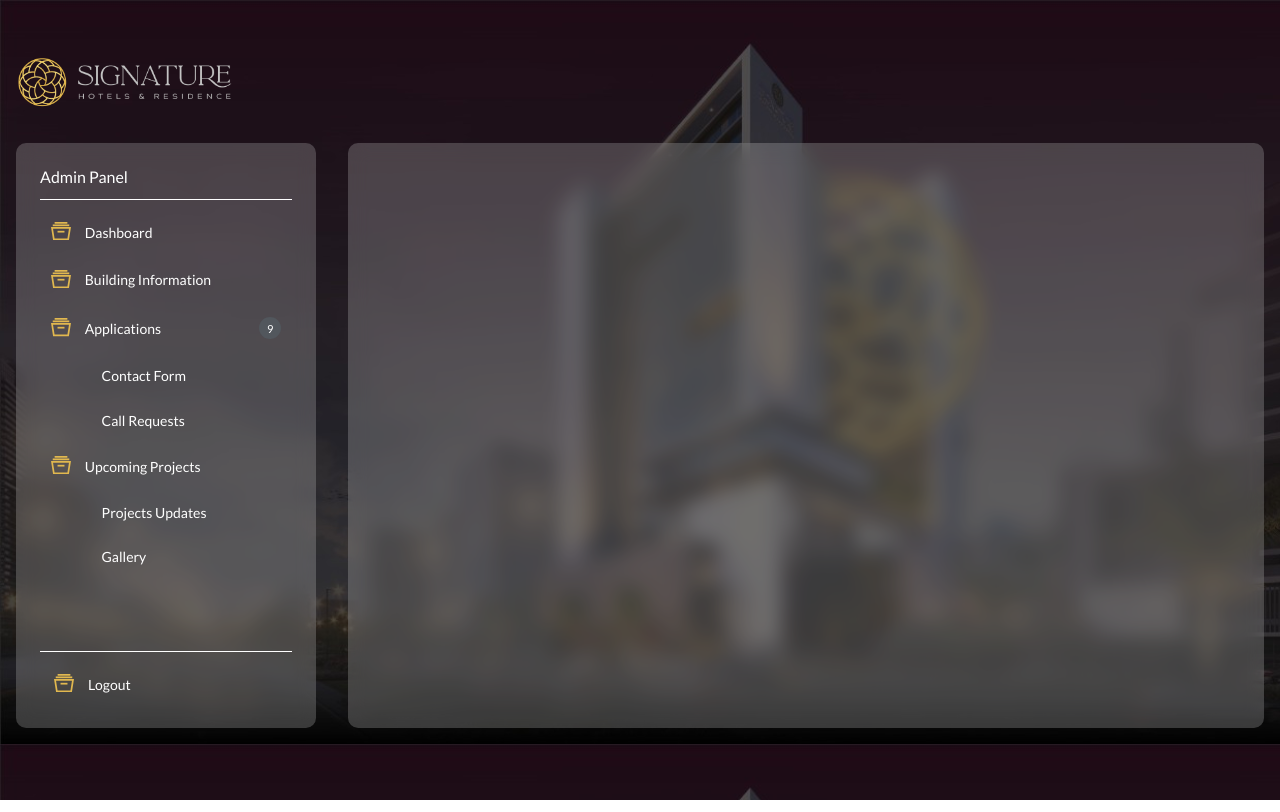
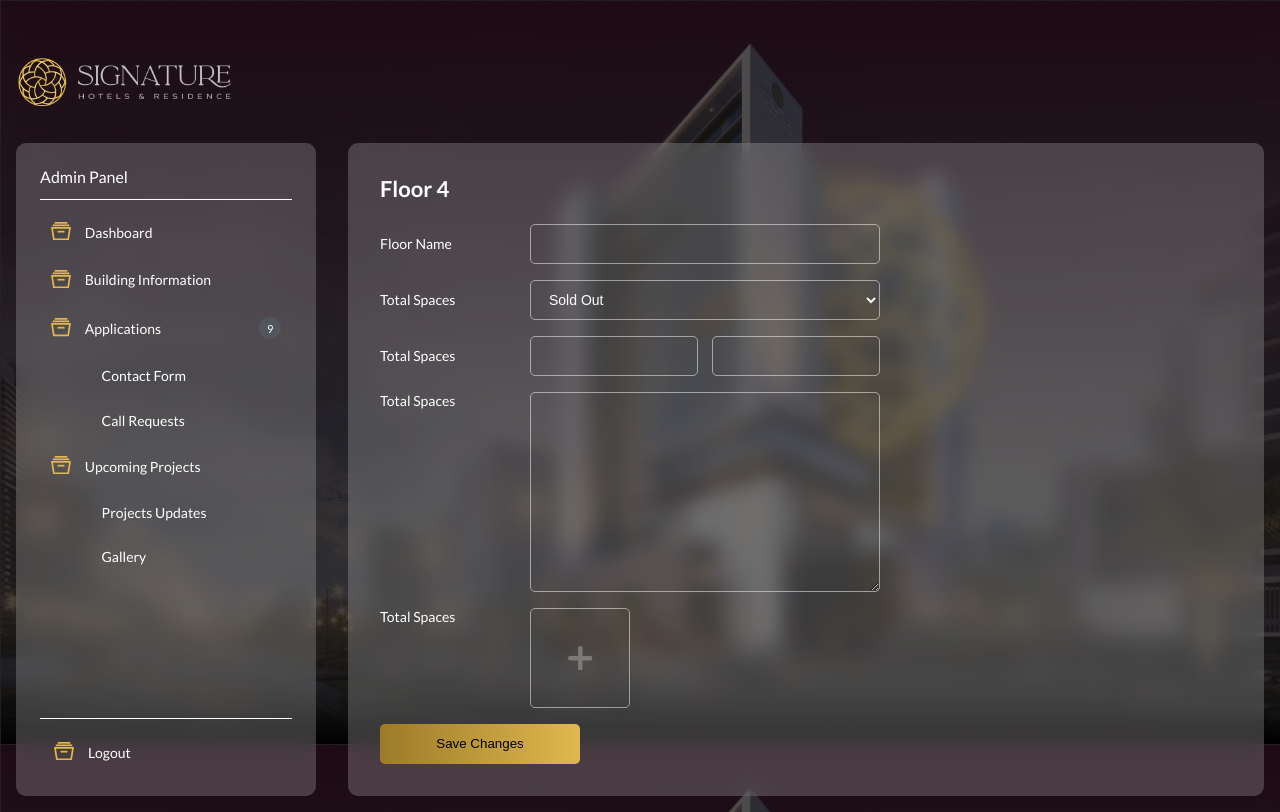
Before and after one commit to abrarkhalidofficial/signature-dashboard, a React (Create React App) app: page /dashboard/project-updates-new in a window 1280 px wide. Built offline with nearby package versions, Linux system fonts and the light colour scheme.

Commit message:
routing and structure done

```diff
--- a/src/App.js
+++ b/src/App.js
@@ -4,7 +4,7 @@ import {
   BrowserRouter as Router,
   Route,
   Switch,
-  Redirect,
+  // Redirect,
 } from "react-router-dom";
 import Login from "./Screens/Login";
 import BuildingInformation from "./Screens/BuildingInformation";
@@ -32,36 +32,28 @@ function Main({ setUser }) {
       <Switch>
         <Route exact path="/dashboard/" component={Dashboard} />
         <Route
-          exact
           path="/dashboard/building-information"
           component={BuildingInformation}
         />
         <Route
-          exact
-          path="/dashboard/building-information/edit"
+          path="/dashboard/building-information-edit"
           component={EditBuildingInformation}
         />
-        <Route exact path="/dashboard/spaces" component={Spaces} />
-        <Route exact path="/dashboard/spaces/new" component={AddSpace} />
-        <Route exact path="/dashboard/spaces/edit" component={EditSpace} />
-        <Route exact path="/dashboard/contacts" component={ContactForms} />
-        <Route exact path="/dashboard/call-requests" component={CallRequests} />
+        <Route path="/dashboard/spaces" component={Spaces} />
+        <Route path="/dashboard/spaces-new" component={AddSpace} />
+        <Route path="/dashboard/spaces-edit" component={EditSpace} />
+        <Route path="/dashboard/contacts" component={ContactForms} />
+        <Route path="/dashboard/call-requests" component={CallRequests} />
+        <Route path="/dashboard/project-updates" component={ProjectUpdates} />
         <Route
-          exact
-          path="/dashboard/project-updates"
-          component={ProjectUpdates}
-        />
-        <Route
-          exact
-          path="/dashboard/project-updates/new"
+          path="/dashboard/project-updates-new"
           component={AddProjectUpdate}
         />
         <Route
-          exact
-          path="/dashboard/project-updates/edit"
+          path="/dashboard/project-updates-edit"
           component={EditProjectUpdate}
         />
-        <Route exact path="/dashboard/gallery" component={Gallery} />
+        <Route path="/dashboard/gallery" component={Gallery} />
       </Switch>
     </div>
   );
--- a/src/Screens/AddProjectUpdate.js
+++ b/src/Screens/AddProjectUpdate.js
@@ -1,37 +1,50 @@
 import React from "react";
-import BuildInfoHeadingRow from "../Components/BuildInfoHeadingRow";
-import BuildingInfoEntryRow from "../Components/BuildingInfoEntryRow";
+import InputBox from "../Components/InputBox";
 
-export default function ContactForms() {
-  const tableRowEntry = [
-    { heading: "1" },
-    { heading: "Muhammad Ayaaz" },
-    { heading: "232 343 3248" },
-    { heading: "MuhammadAyaaz@gmail.com", type: "email" },
-    { heading: "View Message", type: "message" },
-  ];
-  const tableEntryHead = [
-    { heading: "Serial No." },
-    { heading: "Name" },
-    { heading: "Phone" },
-    { heading: "Email", type: "email" },
-    { heading: "Message" },
-  ];
+export default function AddProjectUpdates() {
   return (
     <div className="panel__container">
-      <div className="panel__container__header">Contact Forms</div>
-      <div className="panel__container__table">
-        <BuildInfoHeadingRow tableEntryHeading={tableEntryHead} />
-
-        <BuildingInfoEntryRow tableEntry={tableRowEntry} />
-        <BuildingInfoEntryRow tableEntry={tableRowEntry} />
-        <BuildingInfoEntryRow tableEntry={tableRowEntry} />
-        <BuildingInfoEntryRow tableEntry={tableRowEntry} />
-        <BuildingInfoEntryRow tableEntry={tableRowEntry} />
-        <BuildingInfoEntryRow tableEntry={tableRowEntry} />
-        <BuildingInfoEntryRow tableEntry={tableRowEntry} />
-        <BuildingInfoEntryRow tableEntry={tableRowEntry} />
-      </div>
+      <div className="panel__container__header">Floor 4</div>
+      <form className="panel__container__form">
+        <div className="panel__container__form__row">
+          <InputBox label="Floor Name" placeholder="" type="text" />
+        </div>
+        <div className="panel__container__form__row">
+          <InputBox
+            label="Total Spaces"
+            placeholder=""
+            type="text"
+            variant="select"
+            options={[
+              { label: "Sold Out", value: 1 },
+              { label: "Sold Out", value: 2 },
+            ]}
+          />
+        </div>
+        <div className="panel__container__form__row">
+          <InputBox
+            label="Total Spaces"
+            placeholder=""
+            placeholder1=""
+            type="text"
+            variant="two"
+          />
+        </div>
+        <div className="panel__container__form__row">
+          <InputBox label="Total Spaces" placeholder="" variant="textarea" />
+        </div>
+        <div className="panel__container__form__row">
+          <InputBox label="Total Spaces" placeholder="" variant="file" />
+        </div>
+        <button
+          className="panel__container__form__button"
+          onClick={(e) => {
+            e.preventDefault();
+          }}
+        >
+          Save Changes
+        </button>
+      </form>
     </div>
   );
 }
--- a/src/Screens/AddSpace.js
+++ b/src/Screens/AddSpace.js
@@ -1,5 +1,50 @@
 import React from "react";
+import InputBox from "../Components/InputBox";
 
 export default function AddSpace() {
-  return <div>AddSpace</div>;
+  return (
+    <div className="panel__container">
+      <div className="panel__container__header">Floor 4</div>
+      <form className="panel__container__form">
+        <div className="panel__container__form__row">
+          <InputBox label="Floor Name" placeholder="" type="text" />
+        </div>
+        <div className="panel__container__form__row">
+          <InputBox
+            label="Total Spaces"
+            placeholder=""
+            type="text"
+            variant="select"
+            options={[
+              { label: "Sold Out", value: 1 },
+              { label: "Sold Out", value: 2 },
+            ]}
+          />
+        </div>
+        <div className="panel__container__form__row">
+          <InputBox
+            label="Total Spaces"
+            placeholder=""
+            placeholder1=""
+            type="text"
+            variant="two"
+          />
+        </div>
+        <div className="panel__container__form__row">
+          <InputBox label="Total Spaces" placeholder="" variant="textarea" />
+        </div>
+        <div className="panel__container__form__row">
+          <InputBox label="Total Spaces" placeholder="" variant="file" />
+        </div>
+        <button
+          className="panel__container__form__button"
+          onClick={(e) => {
+            e.preventDefault();
+          }}
+        >
+          Save Changes
+        </button>
+      </form>
+    </div>
+  );
 }
--- a/src/Screens/EditProjectUpdate.js
+++ b/src/Screens/EditProjectUpdate.js
@@ -1,5 +1,50 @@
 import React from "react";
+import InputBox from "../Components/InputBox";
 
 export default function EditProjectUpdate() {
-  return <div>EditProjectUpdate</div>;
+  return (
+    <div className="panel__container">
+      <div className="panel__container__header">Floor 4</div>
+      <form className="panel__container__form">
+        <div className="panel__container__form__row">
+          <InputBox label="Floor Name" placeholder="" type="text" />
+        </div>
+        <div className="panel__container__form__row">
+          <InputBox
+            label="Total Spaces"
+            placeholder=""
+            type="text"
+            variant="select"
+            options={[
+              { label: "Sold Out", value: 1 },
+              { label: "Sold Out", value: 2 },
+            ]}
+          />
+        </div>
+        <div className="panel__container__form__row">
+          <InputBox
+            label="Total Spaces"
+            placeholder=""
+            placeholder1=""
+            type="text"
+            variant="two"
+          />
+        </div>
+        <div className="panel__container__form__row">
+          <InputBox label="Total Spaces" placeholder="" variant="textarea" />
+        </div>
+        <div className="panel__container__form__row">
+          <InputBox label="Total Spaces" placeholder="" variant="file" />
+        </div>
+        <button
+          className="panel__container__form__button"
+          onClick={(e) => {
+            e.preventDefault();
+          }}
+        >
+          Save Changes
+        </button>
+      </form>
+    </div>
+  );
 }
--- a/src/Screens/EditSpace.js
+++ b/src/Screens/EditSpace.js
@@ -1,5 +1,50 @@
 import React from "react";
+import InputBox from "../Components/InputBox";
 
 export default function EditSpace() {
-  return <div>EditSpace</div>;
+  return (
+    <div className="panel__container">
+      <div className="panel__container__header">Floor 4</div>
+      <form className="panel__container__form">
+        <div className="panel__container__form__row">
+          <InputBox label="Floor Name" placeholder="" type="text" />
+        </div>
+        <div className="panel__container__form__row">
+          <InputBox
+            label="Total Spaces"
+            placeholder=""
+            type="text"
+            variant="select"
+            options={[
+              { label: "Sold Out", value: 1 },
+              { label: "Sold Out", value: 2 },
+            ]}
+          />
+        </div>
+        <div className="panel__container__form__row">
+          <InputBox
+            label="Total Spaces"
+            placeholder=""
+            placeholder1=""
+            type="text"
+            variant="two"
+          />
+        </div>
+        <div className="panel__container__form__row">
+          <InputBox label="Total Spaces" placeholder="" variant="textarea" />
+        </div>
+        <div className="panel__container__form__row">
+          <InputBox label="Total Spaces" placeholder="" variant="file" />
+        </div>
+        <button
+          className="panel__container__form__button"
+          onClick={(e) => {
+            e.preventDefault();
+          }}
+        >
+          Save Changes
+        </button>
+      </form>
+    </div>
+  );
 }
--- a/src/Screens/Spaces.js
+++ b/src/Screens/Spaces.js
@@ -1,5 +1,55 @@
 import React from "react";
+import { useHistory } from "react-router";
+import BuildInfoHeadingRow from "../Components/BuildInfoHeadingRow";
+import BuildingInfoEntryRow from "../Components/BuildingInfoEntryRow";
 
 export default function Spaces() {
-  return <div>Spaces</div>;
+  const history = useHistory();
+  const tableRowEntry = [
+    { heading: "Floor#" },
+    { heading: "Floor Name" },
+    { heading: "11232" },
+    { heading: "56321" },
+    { heading: "Edit", type: "image-more" },
+    {
+      heading: "Edit",
+      type: "button",
+      path: "/dashboard/spaces-edit",
+    },
+  ];
+  const tableEntryHead = [
+    { heading: "Floor" },
+    { heading: "Floor Name" },
+    { heading: "Total Spaces" },
+    { heading: "Booked Spaces" },
+    { heading: "Image" },
+    { heading: "" },
+  ];
+  return (
+    <div className="panel__container">
+      <div className="panel__container__header">
+        Spaces
+        <button
+          className="panel__container__form__button"
+          style={{ width: "150px" }}
+          onClick={() => {
+            history.push("/dashboard/spaces-new");
+          }}
+        >
+          Add Space
+        </button>
+      </div>
+      <div className="panel__container__table">
+        <BuildInfoHeadingRow tableEntryHeading={tableEntryHead} />
+        <BuildingInfoEntryRow tableEntry={tableRowEntry} />
+        <BuildingInfoEntryRow tableEntry={tableRowEntry} />
+        <BuildingInfoEntryRow tableEntry={tableRowEntry} />
+        <BuildingInfoEntryRow tableEntry={tableRowEntry} />
+        <BuildingInfoEntryRow tableEntry={tableRowEntry} />
+        <BuildingInfoEntryRow tableEntry={tableRowEntry} />
+        <BuildingInfoEntryRow tableEntry={tableRowEntry} />
+        <BuildingInfoEntryRow tableEntry={tableRowEntry} />
+      </div>
+    </div>
+  );
 }
```
Also changed, not shown: src/Components/BuildingInfoEntryRow.js (+36 -4 lines), src/Screens/BuildingInformation.js (+11 -14 lines), src/Screens/ProjectUpdates.js (+9 -3 lines).
